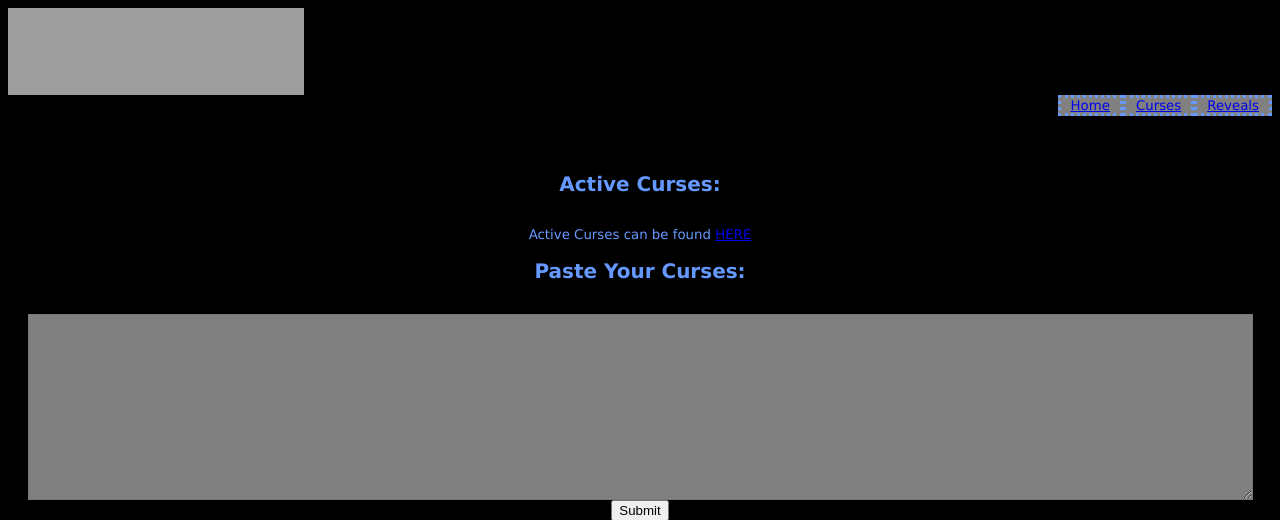
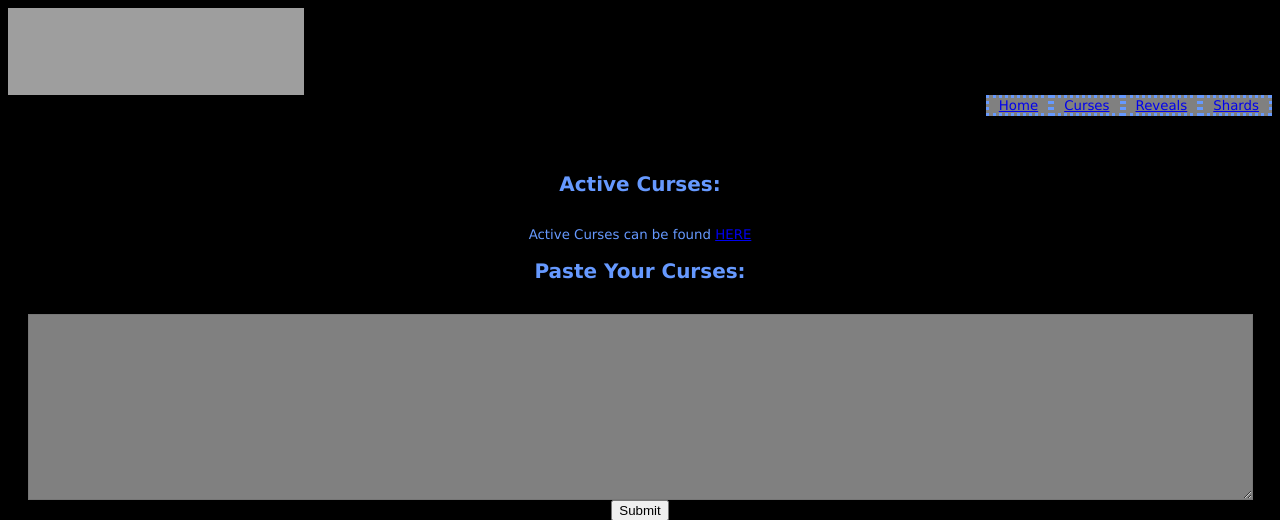
Before and after one commit to hebron-george/cq2, a PHP site: page /curses/index.php in a window 1280 px wide. Shown: the top 520 px of the page. Run offline with PHP 8.4, Linux system fonts and the light colour scheme; grey boxes are pictures that could not be loaded.

Commit message:
Added a link to shards page to the menu.

```diff
--- a/menu.php
+++ b/menu.php
@@ -1,5 +1,8 @@
 <div id="container">
 	<div id="bannerImg">
+	</div>
+	<div class="menu-item">
+		<a href="http://www.hebrongeorge.com/cq2/shards">Shards</a>
 	</div>
 	<div class="menu-item">
 		<a href="http://www.hebrongeorge.com/cq2/reveals">Reveals</a>
```
